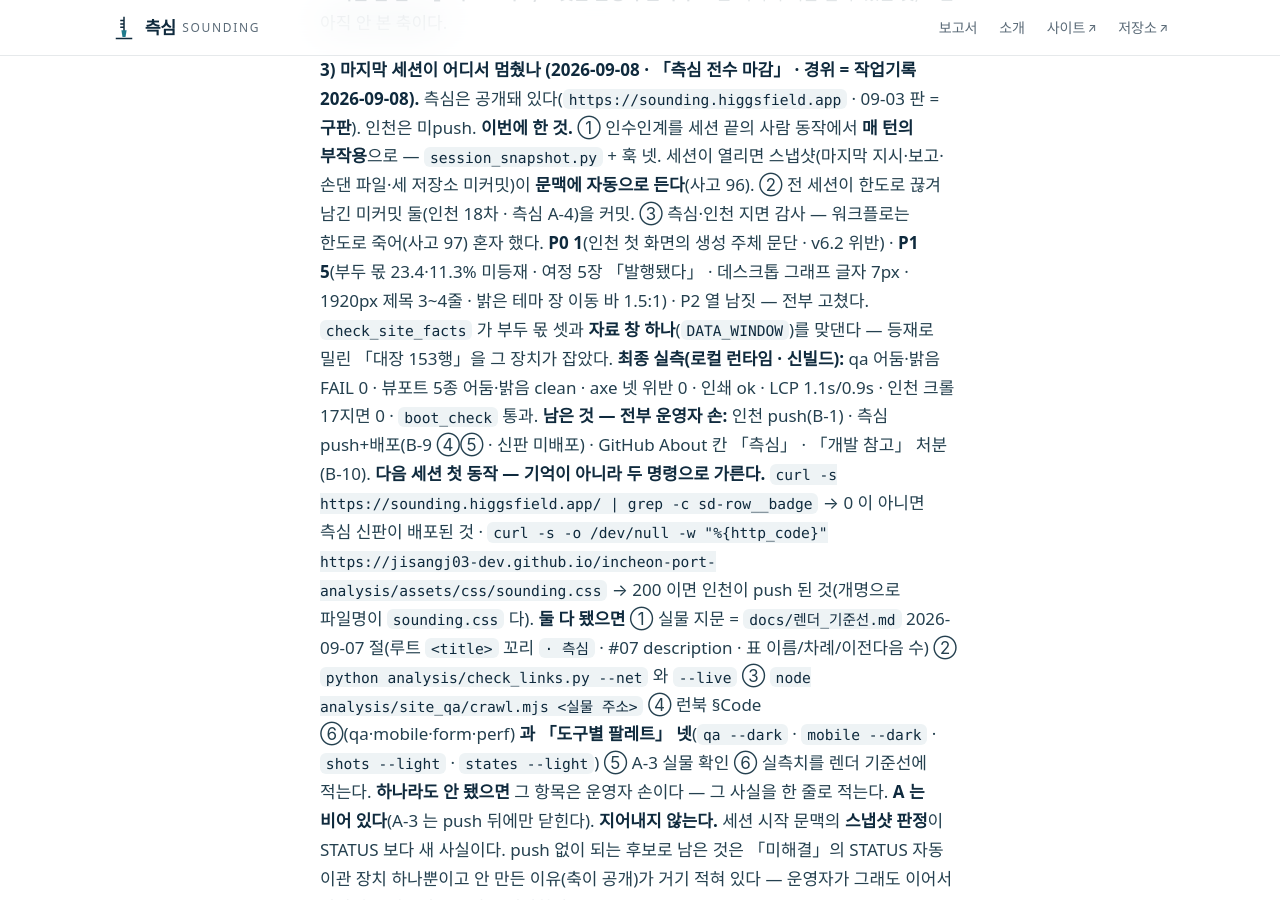
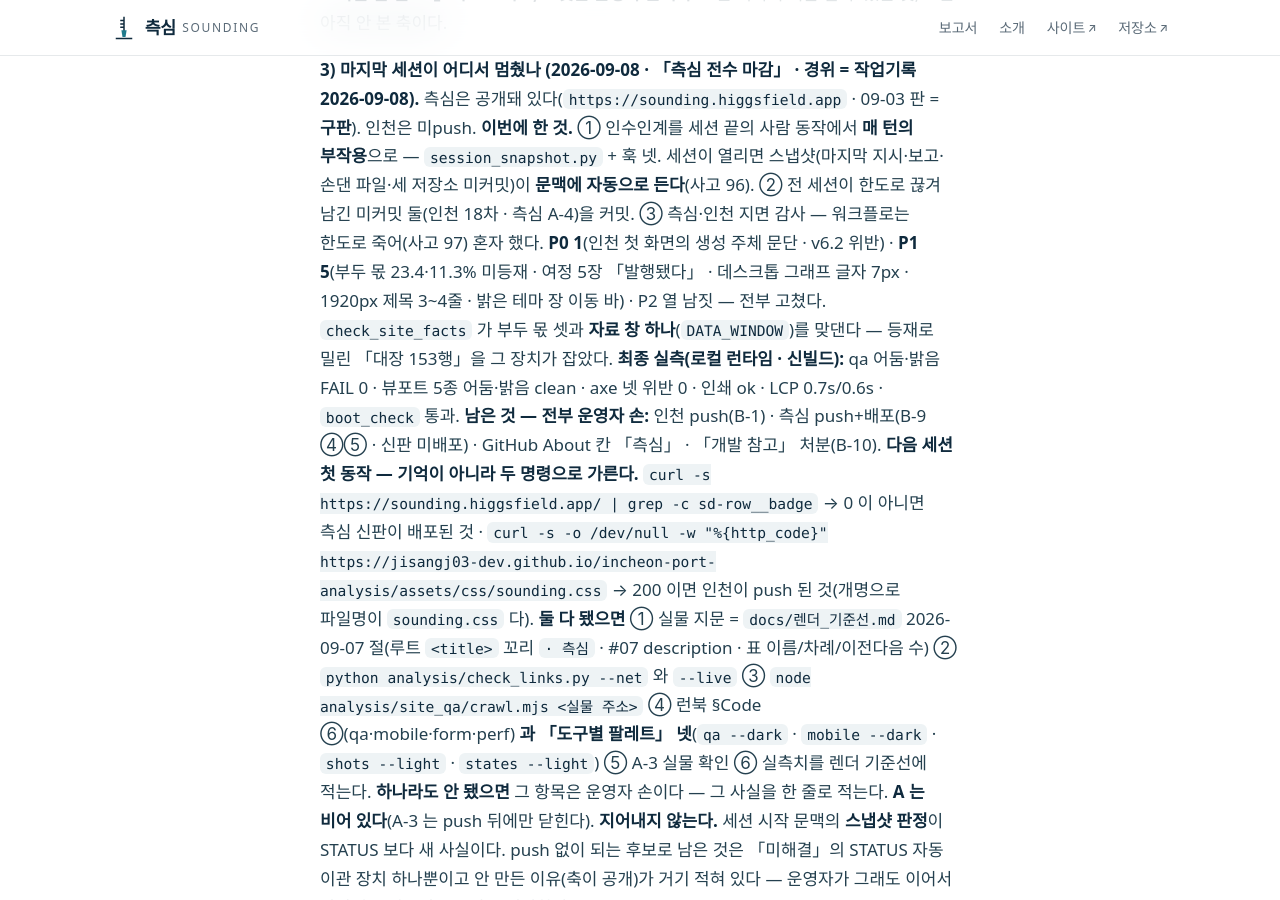
Before and after one commit to jisangj03-dev/incheon-port-analysis, a Jekyll site: the page built from docs/STATUS.md, in a window 1280 px wide and 900 px high, scrolled down 827 px. Built offline with Jekyll 4.4.1, drawn with Linux system fonts in a browser that asks for light colours; some web fonts are replaced; our own code applies the rules of GitHub Pages for plain Markdown files.

```diff
--- a/docs/STATUS.md
+++ b/docs/STATUS.md
@@ -25,8 +25,8 @@ A 는 이쪽이 지금 할 수 있는 것, C 는 아직 안 본 축이다.
 
 **3) 마지막 세션이 어디서 멈췄나 (2026-09-08 · 「측심 전수 마감」 · 경위 = 작업기록 2026-09-08).**
 측심은 공개돼 있다(`https://sounding.higgsfield.app` · 09-03 판 = **구판**). 인천은 미push.
-**이번에 한 것.** ① 인수인계를 세션 끝의 사람 동작에서 **매 턴의 부작용**으로 — `session_snapshot.py` + 훅 넷. 세션이 열리면 스냅샷(마지막 지시·보고·손댄 파일·세 저장소 미커밋)이 **문맥에 자동으로 든다**(사고 96). ② 전 세션이 한도로 끊겨 남긴 미커밋 둘(인천 18차 · 측심 A-4)을 커밋. ③ 측심·인천 지면 감사 — 워크플로는 한도로 죽어(사고 97) 혼자 했다. **P0 1**(인천 첫 화면의 생성 주체 문단 · v6.2 위반) · **P1 5**(부두 몫 23.4·11.3% 미등재 · 여정 5장 「발행됐다」 · 데스크톱 그래프 글자 7px · 1920px 제목 3~4줄 · 밝은 테마 장 이동 바 1.5:1) · P2 열 남짓 — 전부 고쳤다. `check_site_facts` 가 부두 몫 셋과 **자료 창 하나**(`DATA_WINDOW`)를 맞댄다 — 등재로 밀린 「대장 153행」을 그 장치가 잡았다.
-**최종 실측(로컬 런타임 · 신빌드):** qa 어둠·밝음 FAIL 0 · 뷰포트 5종 어둠·밝음 clean · axe 넷 위반 0 · 인쇄 ok · LCP 1.1s/0.9s · 인천 크롤 17지면 0 · `boot_check` 통과.
+**이번에 한 것.** ① 인수인계를 세션 끝의 사람 동작에서 **매 턴의 부작용**으로 — `session_snapshot.py` + 훅 넷. 세션이 열리면 스냅샷(마지막 지시·보고·손댄 파일·세 저장소 미커밋)이 **문맥에 자동으로 든다**(사고 96). ② 전 세션이 한도로 끊겨 남긴 미커밋 둘(인천 18차 · 측심 A-4)을 커밋. ③ 측심·인천 지면 감사 — 워크플로는 한도로 죽어(사고 97) 혼자 했다. **P0 1**(인천 첫 화면의 생성 주체 문단 · v6.2 위반) · **P1 5**(부두 몫 23.4·11.3% 미등재 · 여정 5장 「발행됐다」 · 데스크톱 그래프 글자 7px · 1920px 제목 3~4줄 · 밝은 테마 장 이동 바) · P2 열 남짓 — 전부 고쳤다. `check_site_facts` 가 부두 몫 셋과 **자료 창 하나**(`DATA_WINDOW`)를 맞댄다 — 등재로 밀린 「대장 153행」을 그 장치가 잡았다.
+**최종 실측(로컬 런타임 · 신빌드):** qa 어둠·밝음 FAIL 0 · 뷰포트 5종 어둠·밝음 clean · axe 넷 위반 0 · 인쇄 ok · LCP 0.7s/0.6s · `boot_check` 통과.
 **남은 것 — 전부 운영자 손:** 인천 push(B-1) · 측심 push+배포(B-9 ④⑤ · 신판 미배포) · GitHub About 칸 「측심」 · 「개발 참고」 처분(B-10).
 **다음 세션 첫 동작 — 기억이 아니라 두 명령으로 가른다.**
 `curl -s https://sounding.higgsfield.app/ | grep -c sd-row__badge` → 0 이 아니면 측심 신판이 배포된 것 ·
```
